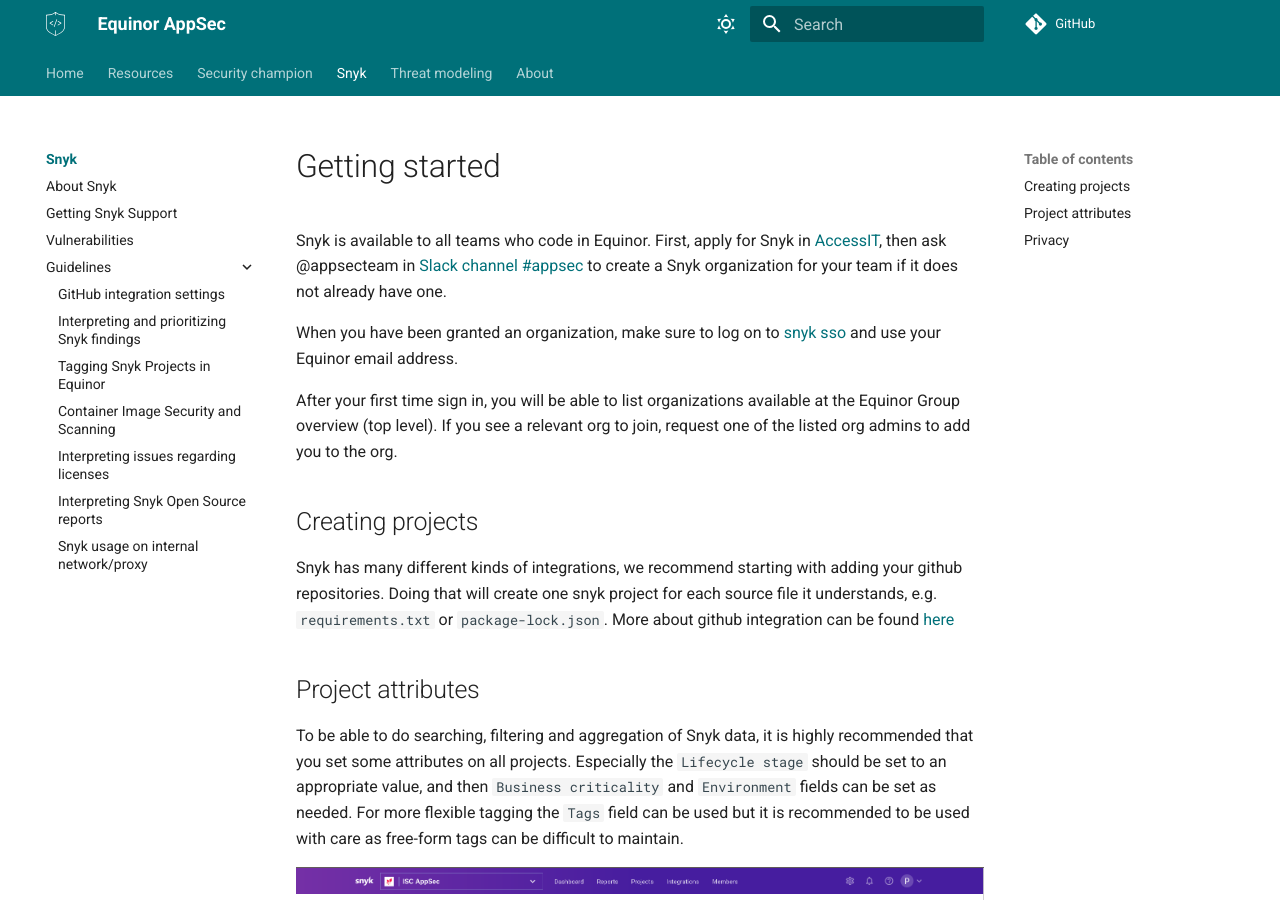
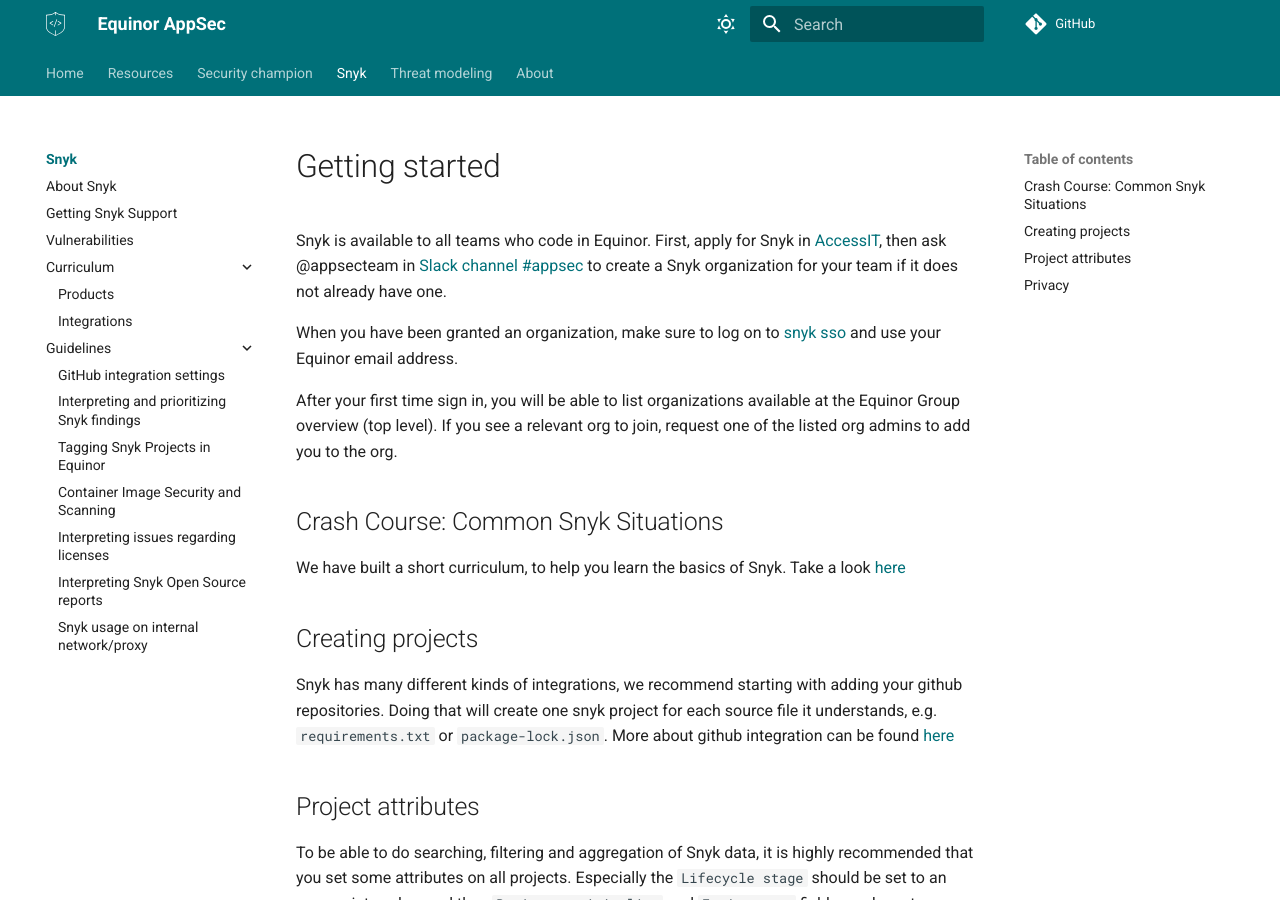
Before and after one commit to equinor/appsec, an MkDocs documentation site: the page built from docs/snyk/index.md, in a window 1280 px wide and 900 px high. Built offline with MkDocs 1.6.1 and Material for MkDocs 9.7.7, drawn with Linux system fonts in a browser that asks for light colours; some web fonts are replaced; comment, search, counter and statistics services are not loaded.

Commit message:
Initial curriculum structure

```diff
--- a/docs/snyk/index.md
+++ b/docs/snyk/index.md
@@ -5,6 +5,10 @@
 email address.
 
 After your first time sign in, you will be able to list organizations available at the Equinor Group overview (top level). If you see a relevant org to join, request one of the listed org admins to add you to the org.
+
+## Crash Course: Common Snyk Situations
+We have built a short curriculum, to help you learn the basics of Snyk.
+Take a look [here](curriculum/index.md)
 
 ## Creating projects
 Snyk has many different kinds of integrations, we recommend starting with adding your github repositories. Doing that will create
```
Also changed, not shown: docs/snyk/curriculum/1-snyk_products.md (added, +11 -0 lines), docs/snyk/curriculum/2-integrations.md (added, +7 -0 lines), docs/snyk/curriculum/index.md (added).
